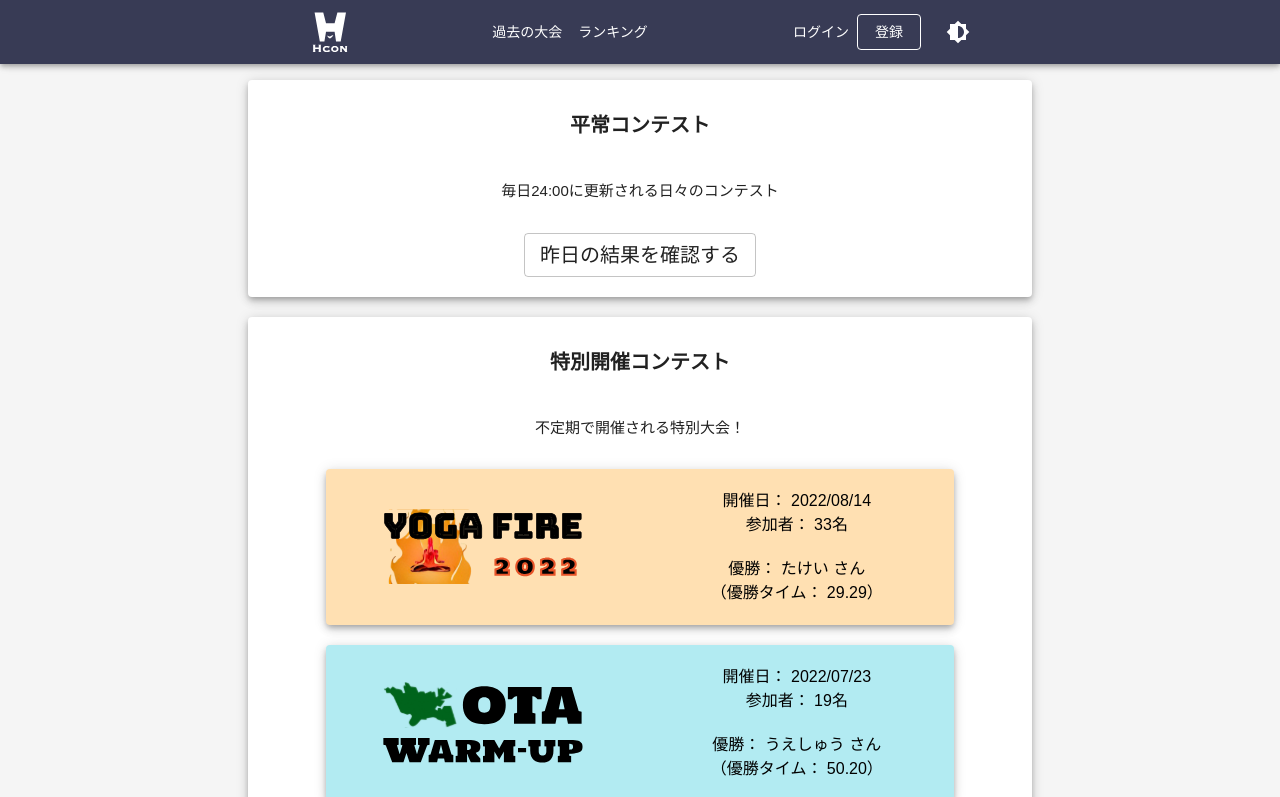
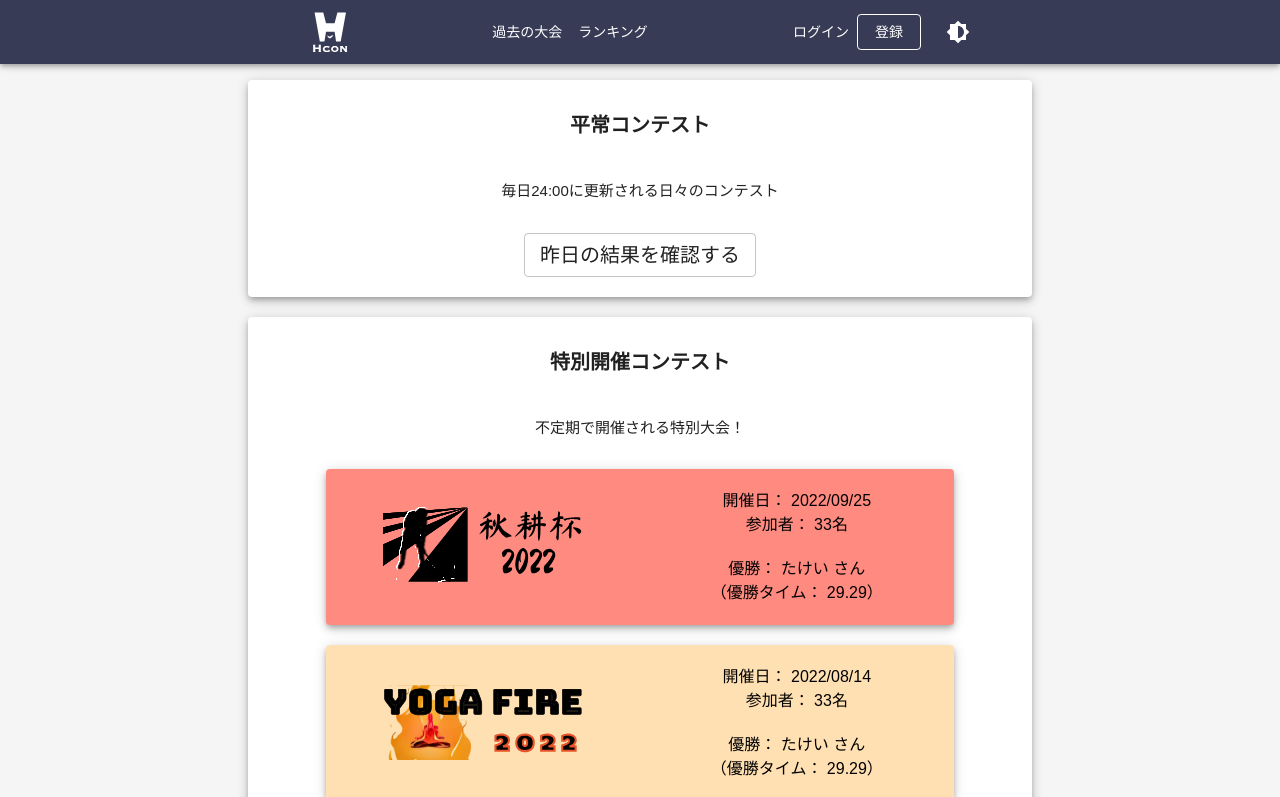
Before and after one commit to shintaro-hirose/hcon_client, a React (Create React App) app: page /resultMap in a window 1280 px wide. Shown: the top 797 px of the page. Built offline with nearby package versions, Linux system fonts and the light colour scheme.

Commit message:
Feat: #190 Add SYUKO2022 Logo, userbadge, result

```diff
--- a/src/components/user/UserExibitionBadge.js
+++ b/src/components/user/UserExibitionBadge.js
@@ -8,6 +8,7 @@ import Box from "@material-ui/core/Box";
 import harukazeLogo from "../../images/harukaze-logo.svg";
 import OTAWarmupLogo from "../../images/OTAWarmupLogo.svg";
 import YOGA2022Logo from "../../images/YOGA2022Logo.svg";
+import SYUKO2022Logo from "../../images/SYUKO2022Logo.svg";
 import firstFont from "../../images/first-font.svg";
 import secondFont from "../../images/second-font.svg";
 import thirdFont from "../../images/third-font.svg";
@@ -71,6 +72,18 @@ function UserExibitionBadge(props) {
   return (
     <Fragment>
       {
+        userData.SYUKO2022Logo ? (
+          <Badge
+          place={userData.SYUKO2022Logo}
+          imgalt="SYUKO2022Logo"
+          imgsrc={SYUKO2022Logo}
+          backgroundColor="#ff8a80"
+          />
+        ) : (
+          <></>
+        )
+      }
+      {
         userData.YOGA2022Result ? (
           <Badge
           place={userData.YOGA2022Result}
--- a/src/pages/ResultMap.js
+++ b/src/pages/ResultMap.js
@@ -12,6 +12,7 @@ import { getYesterdayContestId } from "../util/commonFunctions";
 import harukazeLogo from "../images/harukaze-logo.svg";
 import OTAWarmupLogo from "../images/OTAWarmupLogo.svg"
 import YOGA2022Logo from "../images/YOGA2022Logo.svg"
+import SYUKO2022Logo from "../images/SYUKO2022Logo.svg"
 
 const useStyles = makeStyles((theme) => ({
   paper: {
@@ -79,6 +80,16 @@ function ResultMap(props) {
           不定期で開催される特別大会！
         </Typography>
         <ExibitionResultSummaryButton
+        resultUrl="/result/20220925"
+        logoAlt="SYUKO2022Logo"
+        logoSrc={SYUKO2022Logo}
+        backgroundColor="#ff8a80"
+        dayText="開催日： 2022/09/25"
+        partText="参加者： 33名"
+        winText=" 優勝： たけい さん"
+        timeText="（優勝タイム： 29.29）"
+        />
+        <ExibitionResultSummaryButton
         resultUrl="/result/20220814"
         logoAlt="YOGA2022Logo"
         logoSrc={YOGA2022Logo}
```
Also changed, not shown: src/images/SYUKO2022Logo.svg (added).
